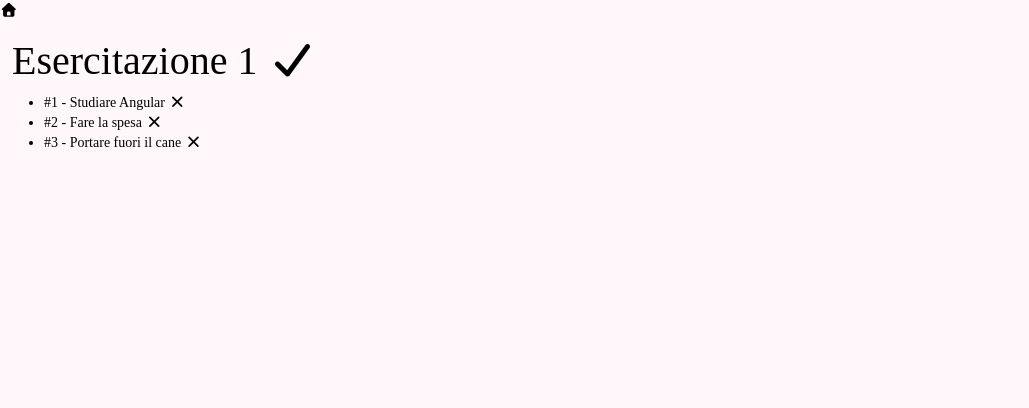
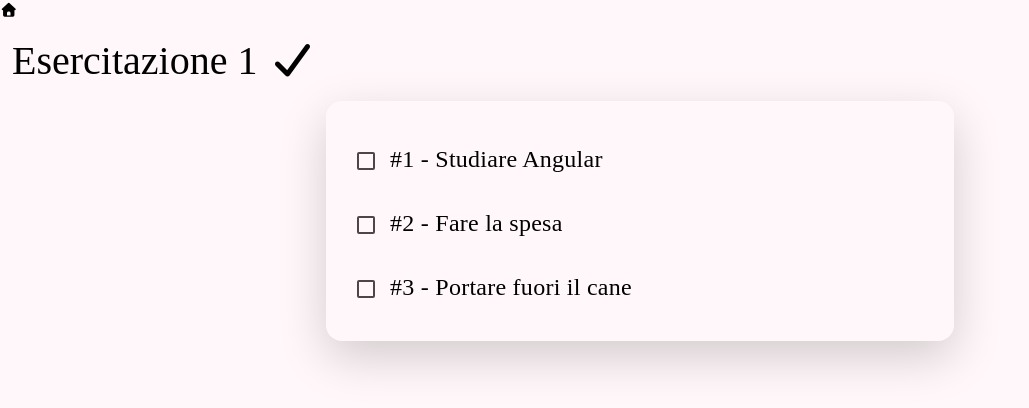
Before and after one commit to SIlver9915/Esercitazione-Angular, an Angular app in the folder todo/: page / in a window 1280 px wide. Shown: the top 408 px of the page, without its empty margins (0-1029 px from the left). Built offline with nearby package versions, Linux system fonts and the light colour scheme; a web font is replaced by a local one.

Commit message:
Style the page

```diff
--- a/todo/src/app/todos/todos.css
+++ b/todo/src/app/todos/todos.css
@@ -0,0 +1,8 @@
+.completed {
+  background-color: green;
+  border-radius: 1rem;
+  transition: .15s ease;
+}
+.completed > * span {
+  color: white;
+}
--- a/todo/src/app/todos/todos.html
+++ b/todo/src/app/todos/todos.html
@@ -1,12 +1,24 @@
-<ul>
+<!--<ul>-->
+<!--  @for (todo of todos; track $index) {-->
+<!--    <li>-->
+<!--      #{{todo.id}} - {{todo.title}}-->
+<!--      @if (todo.completed) {-->
+<!--        <span class="fa-solid fa-check"></span>-->
+<!--      }@else {-->
+<!--        <span class="fa-solid fa-xmark"></span>-->
+<!--      }-->
+<!--    </li>-->
+<!--  }-->
+
+<!--</ul>-->
+
+
+<div class="container-fluid shadow-lg mt-3 p-4 w-50 rounded-4">
   @for (todo of todos; track $index) {
-    <li>
-      #{{todo.id}} - {{todo.title}}
-      @if (todo.completed) {
-        <span class="fa-solid fa-check"></span>
-      }@else {
-        <span class="fa-solid fa-xmark"></span>
-      }
-    </li>
+    <div class="row" [ngClass]="getClass(todo)">
+      <mat-checkbox class="mt-2 p-2" (change)="toggleCompleted(todo)">
+        <span class="fs-4">#{{ todo.id }} - {{ todo.title }}</span>
+      </mat-checkbox>
+    </div>
   }
-</ul>
+</div>
--- a/todo/src/app/todos/todos.ts
+++ b/todo/src/app/todos/todos.ts
@@ -1,9 +1,14 @@
 import { Component } from '@angular/core';
 import {Todo} from './Todo';
+import {MatCheckbox} from '@angular/material/checkbox';
+import {NgClass} from '@angular/common';
 
 @Component({
   selector: 'app-todos',
-  imports: [],
+  imports: [
+    MatCheckbox,
+    NgClass,
+  ],
   templateUrl: './todos.html',
   styleUrl: './todos.css',
 })
@@ -25,4 +30,13 @@ export class Todos {
       completed: false,
     }
   ];
+  toggleCompleted(todo: Todo): void {
+    todo.completed = !todo.completed;
+  }
+  getClass(todo: Todo): string {
+    return todo.completed ? 'completed' : '';
+  }
+
+
+
 }
```
